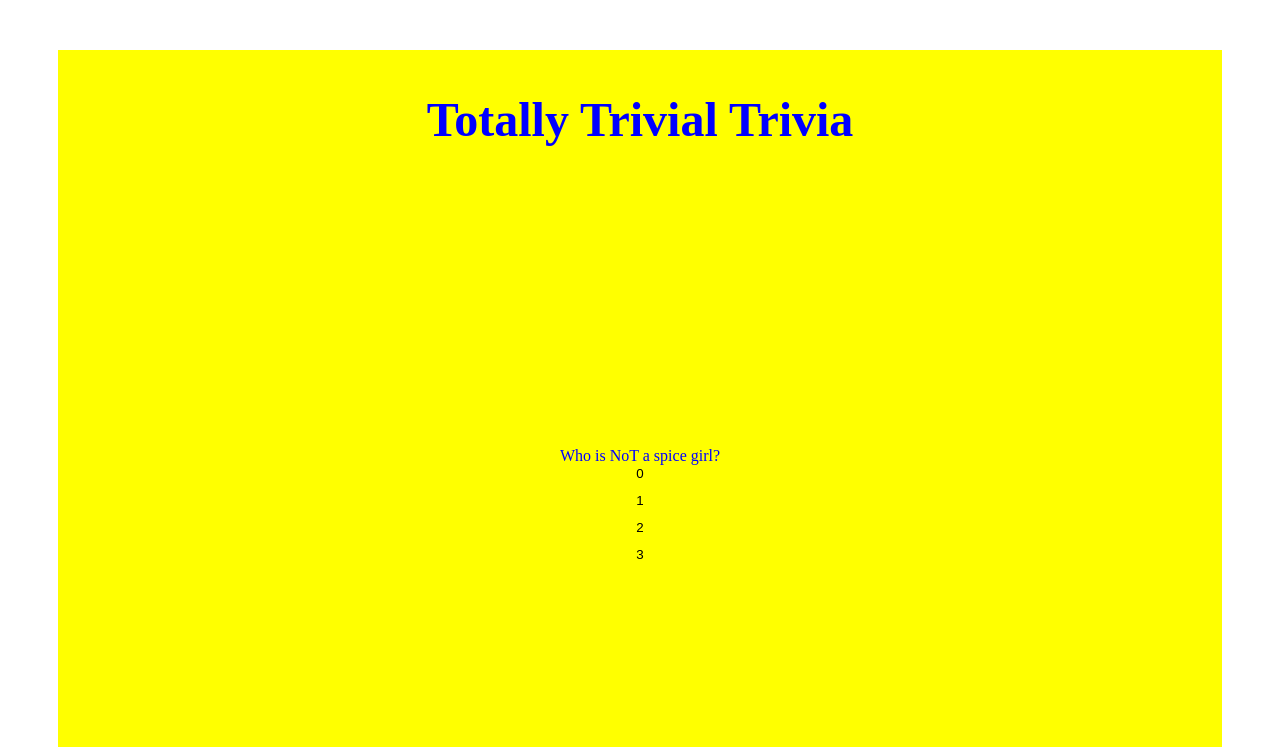
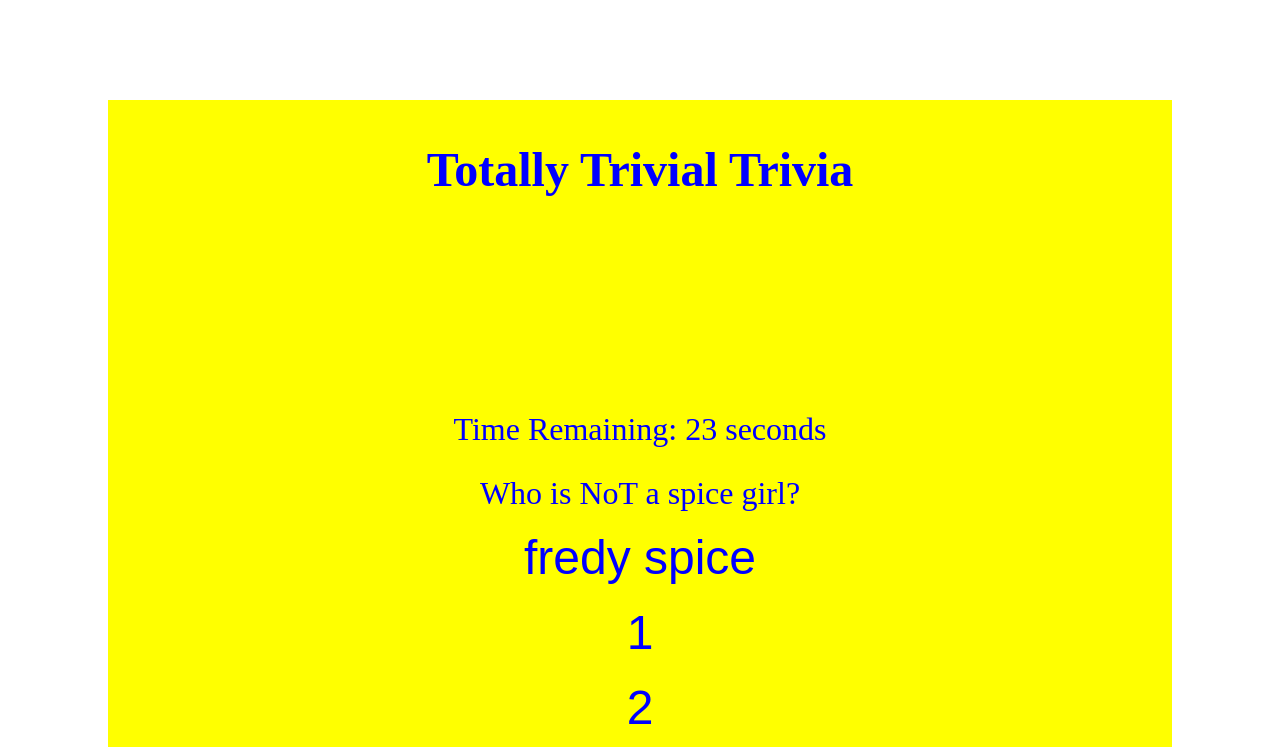
Before and after one commit to abhinayaa1787/Trivia-Game, a plain HTML site: page TriviaGame/index.html in a window 1280 px wide. Both pictures are taken after a click on the button "Start". Shown: the top 747 px of the page. Drawn offline with nearby package versions, Linux system fonts and the light colour scheme.

Commit message:
code WIP

```diff
--- a/assets/css/style.css
+++ b/assets/css/style.css
@@ -3,12 +3,12 @@
     background-color:yellow;
     color:blue;
     padding:10px 250px 500px 250px;
-    margin:50px ;
+    margin:100px ;
 }
 #header{
 font-size:3em;
 text-align:top;
-margin-bottom:300px;
+margin-bottom:200px;
 }
 #btn{
 border:1px;
@@ -29,9 +29,16 @@ text-align:center;
 background-color: yellow;
 margin:auto;
 margin-bottom:10px;
+font-size:1.5em;
+padding:5px 40px;
+color:blue;
 
 
 }
 .button:hover{
 background-color:white;
 }
+#quiz{
+    line-height:2em;
+    font-size:2em;
+}
--- a/assets/javascript/game.js
+++ b/assets/javascript/game.js
@@ -1,21 +1,25 @@
-$(document).ready(function(){
-$("#btn").on("click",function(){
+$(document).ready(function () {
+    $("#btn").on("click", function () {
+
         console.log("calling");
-var quesArr=[
-    {question: "Who is NoT a spice girl?",
-    opt1:0,
-    opt2:1,
-    opt3:2,
-    opt4:0,
-    ans:0
+        var quesArr = [
+            {
+                question: "Who is NoT a spice girl?",
+                opt1: "fredy spice",
+                opt2: 1,
+                opt3: 2,
+                opt4: 0,
+                ans: "fredy spice"
                 // image: 'Egypt-008.jpg'
             },
-  {question: "Who is NoT a spice girl?",
-    opt1:0,
-    opt2:1,
-    opt3:2,
-    opt4:3,
-    ans:0}
+            {
+                question: "Who is NoT a spice boy?",
+                opt1: 0,
+                opt2: 1,
+                opt3: 2,
+                opt4: 3,
+                ans: 0
+            }
             // ,
             // {ques: "Who is NoT a spice girl?",
             // opt1:
@@ -66,68 +70,86 @@ var quesArr=[
             // opt4:
             // ans:}
         ];
-var timer=25;
-var correctAnswer=0;
-var wrongAnswer=0;
-function wrongAns(){
-    alert("Wrong  Answer " + quesArr[0].ans);
-}
-function quiz(quesArr){
-    var i = quesArr.length-1;
-console.log("quiz calling");
-console.log(i);
+        var correctAnswer = 0;
+        var wrongAnswer = 0;
+        var i = 0;
+
+        function Timer() {
+            var timer = 25;
+
+            console.log("calling timer");
+            var newDivTimer = $("<div />");
+            newDivTimer.text("Time Remaining:" +" "+ timer +" "+ "seconds");
+            $("#quiz").prepend(newDivTimer);
+            intervalID = setInterval(function () {
+                timer--;
+                newDivTimer.text("Time Remaining:" + " "+timer + " " +"seconds");
 
 
 
-    // var newDivTimer=$("<div>");
-    // newDivTimer.text("Time Remaining");
-console.log(quesArr[i].question);
+                // console.log(timer);
+                if (timer == 0) {
+                    clearInterval(intervalID);
+                    quiz(i+1);
+                }
+
+            }, 1 * 1000)
+        }
+        function quiz(i) {
+            if(i<quesArr.length){
             $("#quiz").text(quesArr[i].question);
-    var btn1=$("<button>").addClass("button");
+            Timer();
+            var btn1 = $("<button>").addClass("button");
             btn1.text(quesArr[i].opt1);
             $("#quiz").append(btn1);
-    var btn2=$("<button>").addClass("button");
+            var btn2 = $("<button>").addClass("button");
             btn2.text(quesArr[i].opt2);
             $("#quiz").append(btn2);
-      var btn3=$("<button>").addClass("button");
+            var btn3 = $("<button>").addClass("button");
             btn3.text(quesArr[i].opt3);
             $("#quiz").append(btn3);
-    var btn4=$("<button>").addClass("button");
+            var btn4 = $("<button>").addClass("button");
             btn4.text(quesArr[i].opt4);
             $("#quiz").append(btn4);
-    $(".button").on("click",function(){
+            // $(".button").on("click", function () {
+                clickMe();
+            }
+
+        else{
+            $("#quiz").html("<h2>All Done</h2>");
+            $("#quiz").append("Number of Correct Answers:"+ correctAnswer);
+            $("#quiz").append("<br>");
+            $("#quiz").append("Number of Wrong Answers:"+""+wrongAnswer);
+
+        }
+        };
+        quiz(i);
+        function clickMe() {
+         $(".button").on("click", function () {
+
             console.log("clicked");
             console.log($(this).text());
-        if(($(this).text()) == quesArr[i].ans)
-        {
-            alert("correct");
+            console.log(i);
+            if (($(this).text()) == quesArr[i].ans) {
+                // alert("correct");
                 correctAnswer++;
-            console.log("correctAnswer"+ correctAnswer);
-            $("#quiz").text("Yay!!!Correct Answer");
+                console.log("correctAnswer" + correctAnswer);
+                $("#quiz").text("YAYY!!!Correct Answer");
             }
-        else{
-            wrongAns();
+            else {
                 wrongAnswer++;
-            // var img=$("<img>");
-            // img.val(quesArr[i].image);
-            // $("#quiz").append(img);
-            console.log("wrongAnswer"+ wrongAnswer);
-            $("#quiz").text("OOPS!!!Wrong Answer"+ quesArr[i].ans+"is the Correct Answer");
-
-
-
-
+                console.log("wrongAnswer" + wrongAnswer);
+                console.log("index-wrong"+i);
+                $("#quiz").text("NOPE!!!" + " "+quesArr[i].ans +" " + "is the Correct Answer");
             }
-        i--;
+            i++;
+            setTimeout(function () {
+                quiz(i);
+            }, 1000);
+            console.log(i);
         });
 
-
+        console.log("next ques call");
     };
-
-quiz(quesArr);
-
 });
-
-
 });
-// });
```
Also changed, not shown: 1 other file. Lines whose indentation alone changed are shown as unchanged.
